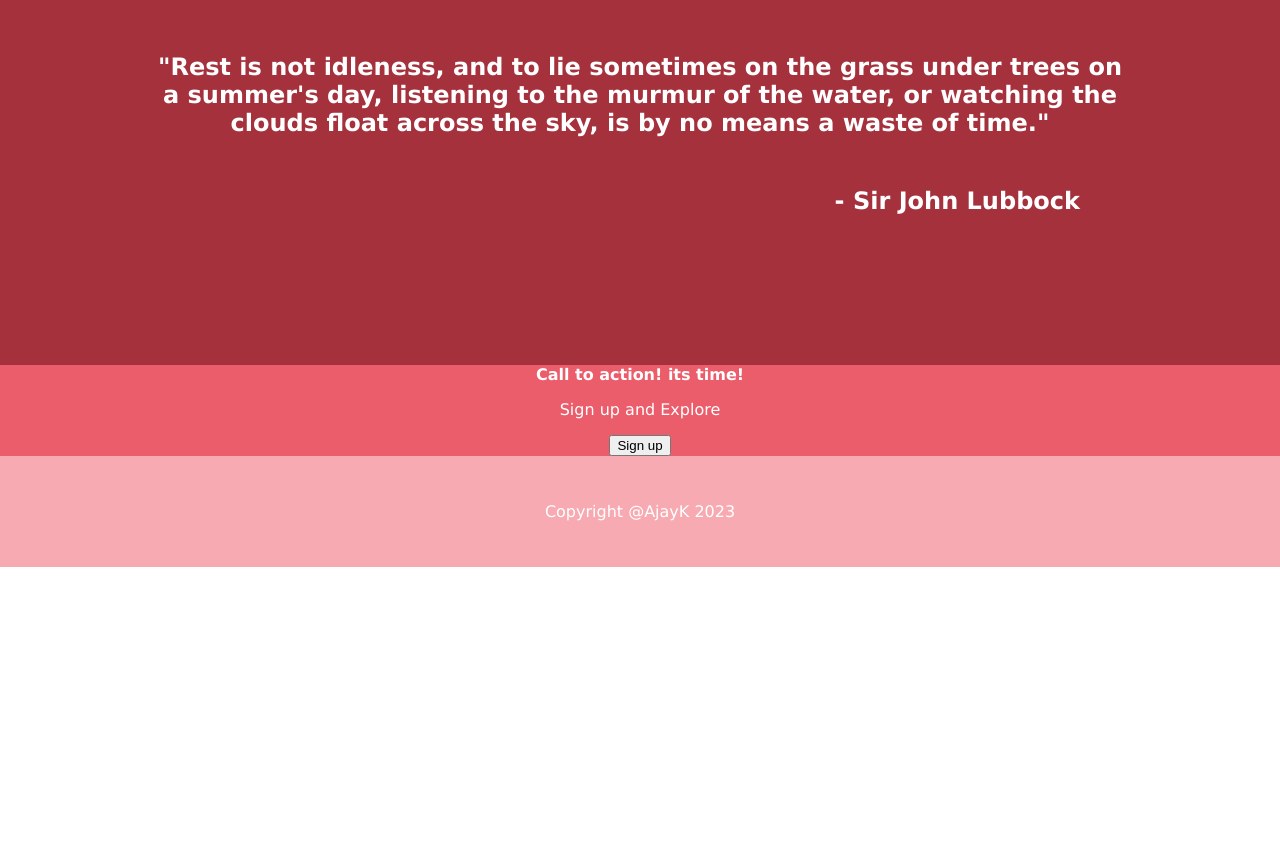
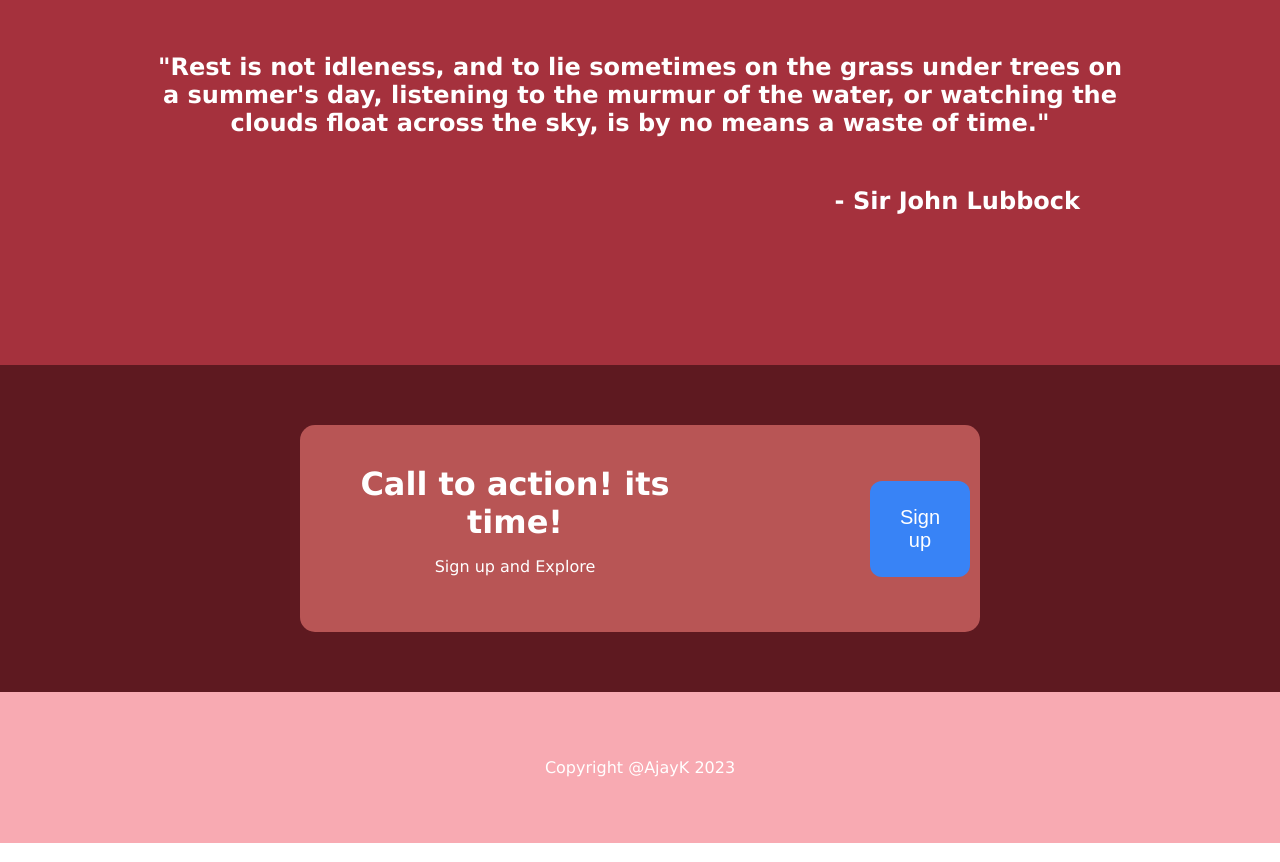
Before and after one commit to A-K-007/Landing-page, a plain HTML site: page index.html in a window 1280 px wide. Shown: the part 1163-2025 px from the top of the page. Before the commit the page ends 1749 px from the top, so only its background shows below. Drawn offline with Linux system fonts and the light colour scheme.

Commit message:
Section 4 completed

```diff
--- a/index.html
+++ b/index.html
@@ -76,11 +76,20 @@
             </div>
 
             <section>
-                <div class="signup">
-                    <strong>Call to action! its time!</strong>
-                    <p>Sign up and Explore</p>
-                    <button class="btn2">Sign up</button>
+                <div class="signup-containers">
 
+                    <div  class="signup-container">
+
+                        <div class="signup">
+                            <strong class="sign">Call to action! its time!</strong>
+                            <p class="sign-para">Sign up and Explore</p>
+                        </div>
+                            <div>
+
+                                <button class="btn2">Sign up</button>
+                            </div>
+
+                    </div>
                 </div>
 
 
--- a/styles.css
+++ b/styles.css
@@ -89,10 +89,41 @@ a {
 .description {
     margin-left: 100px;
 }
-.signup {
-    background-color: #eb5d6b;
-}
 .footer {
     background-color: #f8aab2;
-    padding: 30px;
+    padding: 50px;
 }
+.signup-container {
+    display: flex;
+    background-color: rgb(184, 85, 85);
+    margin: 50px 300px;
+    padding: 30px 10px;
+    align-items: center;
+    justify-content: center;
+    border-radius: 15px;
+}
+.signup {
+    display: flex;flex-direction: column;
+    align-items: center;
+    justify-content: center;
+    padding: 10px 0 10px 50px;
+    font-size: 2rem;
+}
+.btn2 {
+    background-color: #3883f6;
+    border-radius: 12px;
+    font-size: 20px;
+    border: none;
+    padding: 25px 30px;
+    margin-left: 200px;
+    color: white;
+
+}
+.sign-para {
+    font-size: medium;
+
+}
+.signup-containers {
+    background-color: #5e1920;
+    padding: 10px 0px;
+}
```
